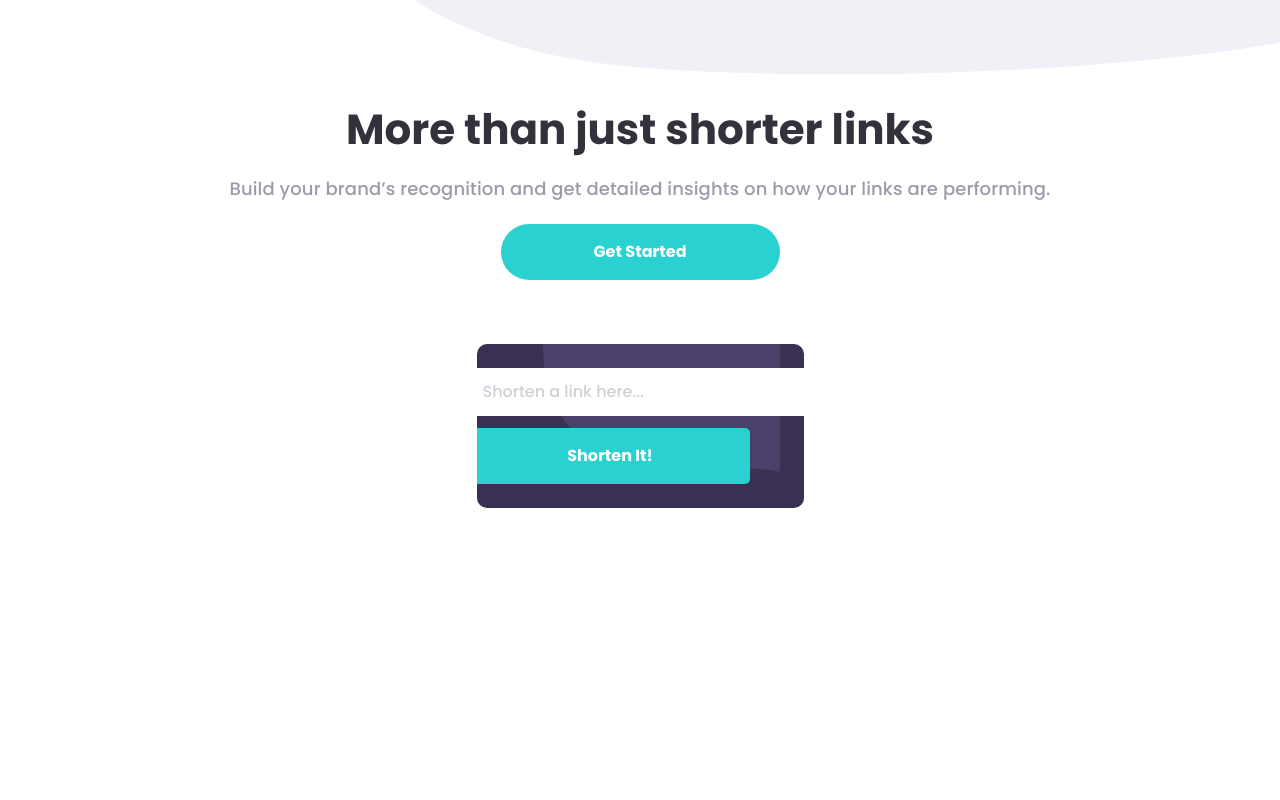
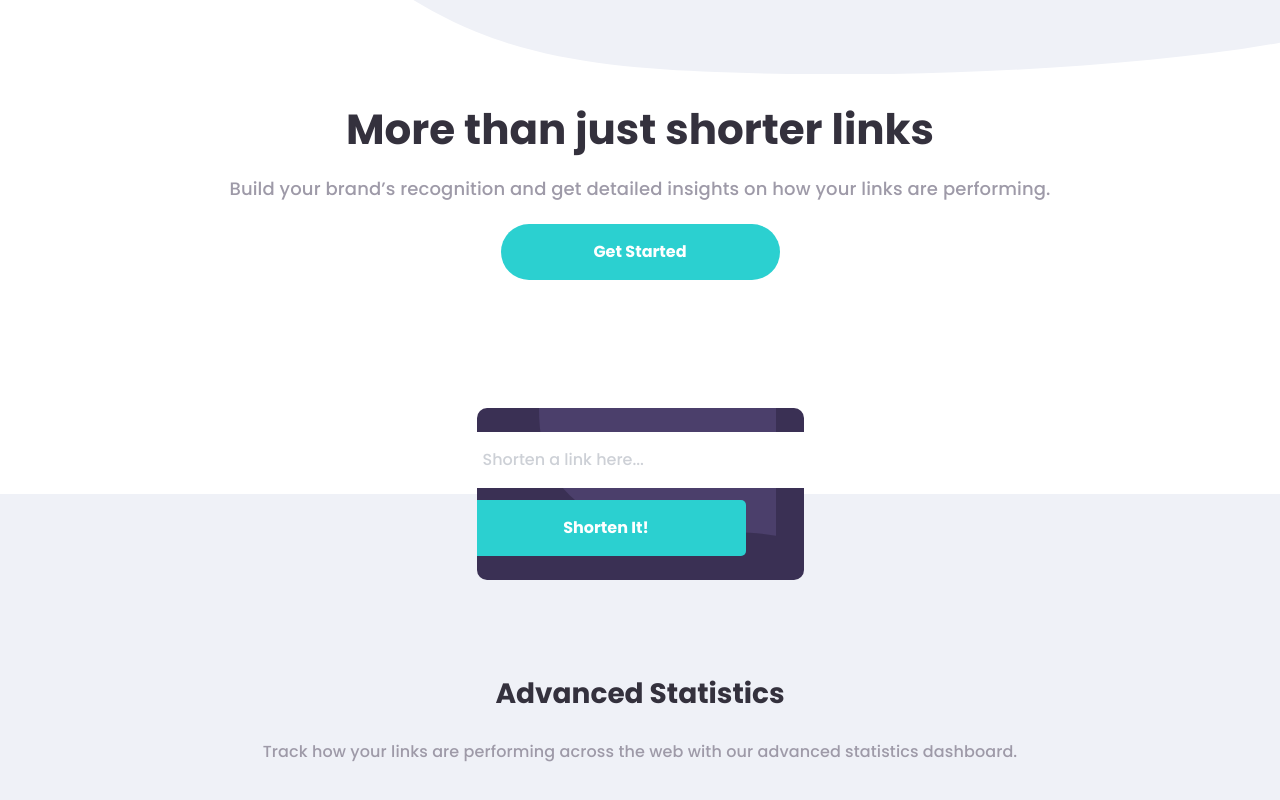
Before and after one commit to defydef/url-shortening-landingpage, a React (Vite) app: page / in a window 1280 px wide. Shown: the part 1134-1934 px from the top of the page. Before the commit the page ends 1674 px from the top, so only its background shows below. Built offline with nearby package versions, Linux system fonts and the light colour scheme.

Commit message:
Place Form between Header and Stats using grid CSS

```diff
--- a/src/App.jsx
+++ b/src/App.jsx
@@ -4,6 +4,7 @@ import Navbar from "./ui/Navbar";
 import Hero from "./ui/Hero";
 import Header from "./ui/Header";
 import Form from "./ui/Form";
+import Stats from "./ui/Stats";
 
 function App() {
   const [isShowMobileMenu, setIsShowMobileMenu] = useState(false);
@@ -13,7 +14,10 @@ function App() {
       <MobileMenu isShowMobileMenu={isShowMobileMenu} />
       <Hero />
       <Header />
-      <Form />
+      <div className="grid grid-rows-[1fr_1fr_minmax(1200px, _1fr)] grid-cols-1 pt-24">
+        <Form />
+        <Stats />
+      </div>
     </main>
   );
 }
--- a/src/ui/Form.jsx
+++ b/src/ui/Form.jsx
@@ -3,7 +3,7 @@ import Button from "./Button";
 
 function Form() {
   return (
-    <div className="py-8 flex justify-center">
+    <section className="flex flex-col justify-start items-center row-start-1 row-span-2 col-start-1 z-10">
       <form className="py-6 bg-[var(--secondary-1)] w-[327px] rounded-[0.625rem] overflow-hidden flex justify-center items-center">
         <div className="grid grid-cols-1 grid-rows-1 col-span-1">
           <BgShortenMobile />
@@ -11,14 +11,15 @@ function Form() {
             <input
               id="url"
               type="text"
-              className="p-3 placeholder:opacity-50 text-[var(--primary)] rounded-[0.3125rem]"
+              className="p-4 placeholder:opacity-50 text-[var(--primary)] rounded-[0.3125rem]"
               placeholder="Shorten a link here..."
             />
             <Button round="rounded-[0.3125rem]">Shorten It!</Button>
           </div>
         </div>
       </form>
-    </div>
+      {/* <div className="bg-yellow-400"> test</div> */}
+    </section>
   );
 }
 
--- /dev/null
+++ b/src/ui/Stats.jsx
@@ -0,0 +1,15 @@
+function Stats() {
+  return (
+    <section className="flex flex-col justify-center gap-5 items-center bg-[var(--light-grey)] z-0 row-start-2 row-span-2 col-start-1 px-10 pt-44 pb-32">
+      <h1 className="text-[1.75rem] text-[#34313D] font-bold leading-[3rem] text-center">
+        Advanced Statistics
+      </h1>
+      <p className="leading-7 tracking-[0.00681rem] font-medium text-[var(--grey)] text-center text-base">
+        Track how your links are performing across the web with our advanced
+        statistics dashboard.
+      </p>
+    </section>
+  );
+}
+
+export default Stats;
```
